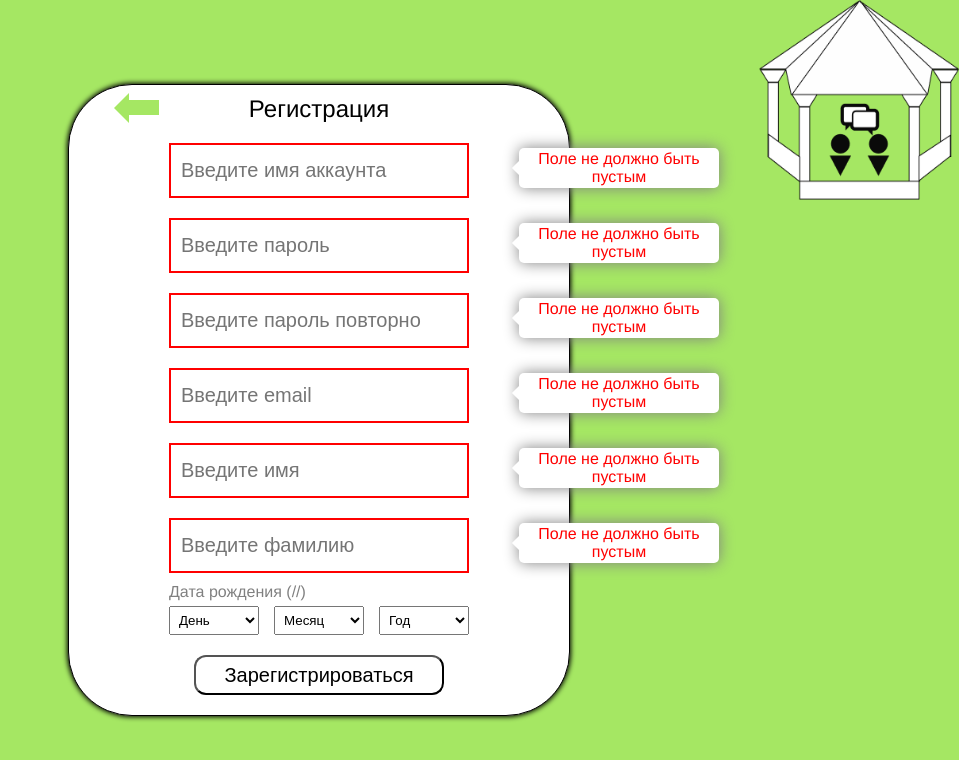
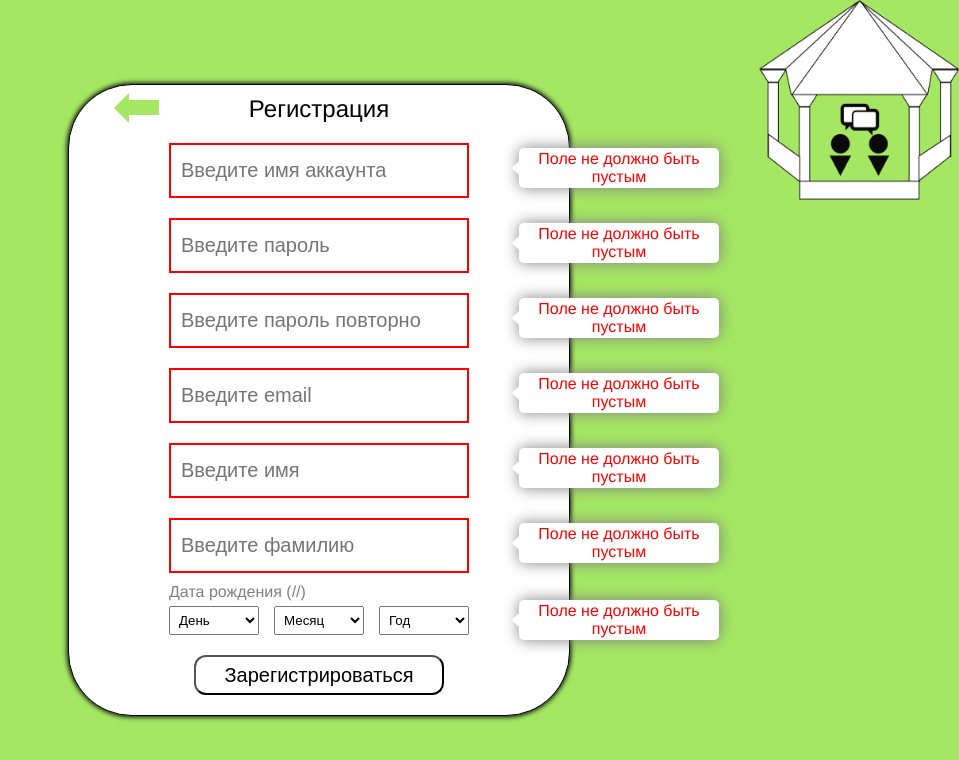
Before and after one commit to Fladit/besedka-frontend, a Vue app: page /auth/registration in a window 1280 px wide. Both pictures are taken after a click on the button "Зарегистрироваться". Shown: the top 760 px of the page, without its empty margins (321-1280 px from the left). Built offline with nearby package versions, Linux system fonts and the light colour scheme.

Commit message:
add handling of DatePicker errors

```diff
--- a/src/components/BaseAuthDebouncedInput.vue
+++ b/src/components/BaseAuthDebouncedInput.vue
@@ -2,17 +2,17 @@
   <div class="auth-input">
     <input v-bind:value="value" @input="$emit('input', $event.target.value)" :error="!!errorMessage"
            v-bind:placeholder="placeholder" v-bind:type="type" v-bind:id="id">
-    <div class="auth-input_error"  v-if="errorMessage">
-      <div class="auth-input_error-message">{{errorMessage}}</div>
-    </div>
+    <BaseAuthInputErrorWindow :error-message="errorMessage"/>
   </div>
 </template>
 
 <script>
 import {rulesEnum, rulesError} from "@/utils/inputRules";
+import BaseAuthInputErrorWindow from "@/components/BaseAuthInputErrorWindow";
 
 export default {
   name: "BaseAuthDebouncedInput",
+  components: {BaseAuthInputErrorWindow},
   props: {
     value: {
       type: String,
@@ -76,7 +76,6 @@ export default {
   methods: {
     checkErrors: function (value) {
       for (const property in this.rules) {
-        console.log(property)
         switch (property) {
           case rulesEnum.MIN_LENGTH: {
             if (value.length < this.rules[property]) {
@@ -152,36 +151,4 @@ input[error=true]:focus {
   position: relative;
 }
 
-.auth-input_error {
-  display: flex;
-  position: absolute;
-  left: 350px;
-  justify-content: center;
-  align-items: center;
-  width: 200px;
-  height: 40px;
-  bottom: 10px;
-  border-radius: 5px;
-  box-shadow: 0 0 15px 0 gray;
-  background-color: white;
-}
-
-.auth-input_error::before {
-  position: absolute;
-  left: -5px;
-  content: '';
-  width: 10px;
-  height: 10px;
-  transform: rotate(45deg);
-  background-color: white;
-}
-
-
-.auth-input_error-message {
-  color: red;
-  font-size: 16px;
-  text-align: center;
-}
-
-
 </style>
--- /dev/null
+++ b/src/components/BaseAuthInputErrorWindow.vue
@@ -0,0 +1,47 @@
+<template>
+  <div class="auth-input_error"  v-if="errorMessage">
+    <div class="auth-input_error-message">{{errorMessage}}</div>
+  </div>
+</template>
+
+<script>
+export default {
+  name: "BaseAuthInputErrorWindow",
+  props: {
+  errorMessage: String,
+  }
+}
+</script>
+
+<style scoped>
+.auth-input_error {
+  display: flex;
+  position: absolute;
+  left: 350px;
+  justify-content: center;
+  align-items: center;
+  width: 200px;
+  height: 40px;
+  bottom: 10px;
+  border-radius: 5px;
+  box-shadow: 0 0 15px 0 gray;
+  background-color: white;
+}
+
+.auth-input_error::before {
+  position: absolute;
+  left: -5px;
+  content: '';
+  width: 10px;
+  height: 10px;
+  transform: rotate(45deg);
+  background-color: white;
+}
+
+
+.auth-input_error-message {
+  color: red;
+  font-size: 16px;
+  text-align: center;
+}
+</style>
--- a/src/components/TheDatePicker.vue
+++ b/src/components/TheDatePicker.vue
@@ -6,6 +6,9 @@
       <TheInputSelector v-model="birthDate.month" v-bind:title="monthPickerOptions.title" v-bind:options="monthPickerOptions.options"/>
       <TheInputSelector v-model="birthDate.year" v-bind:title="yearPickerOptions.title" v-bind:options="yearPickerOptions.options"/>
     </div>
+    <div style="position: relative; bottom: -15px">
+      <BaseAuthInputErrorWindow :error-message="errorMessage"/>
+    </div>
   </div>
 </template>
 
@@ -13,12 +16,16 @@
 import TheInputSelector from "@/components/TheInputSelector";
 import {dayPickerOptions, monthPickerOptions, yearPickerOptions} from "@/utils/DatePickerLogic";
 import {months, monthsEnum} from "@/utils/monthsEnums";
+import BaseAuthInputErrorWindow from "@/components/BaseAuthInputErrorWindow";
+import {rulesEnum, rulesError} from "@/utils/inputRules";
 
 export default {
   name: "TheDatePicker",
-  components: {TheInputSelector},
+  components: {BaseAuthInputErrorWindow, TheInputSelector},
   props: {
     value: String,
+    rules: Object,
+    errorSearcher: Number,
   },
   data: function () {
     return {
@@ -30,7 +37,8 @@ export default {
       dayPickerOptions: dayPickerOptions,
       monthPickerOptions: monthPickerOptions,
       yearPickerOptions: yearPickerOptions,
-      days: []
+      days: [],
+      errorMessage: "",
     }
   },
   computed: {
@@ -67,7 +75,53 @@ export default {
       if (parseInt(this.birthDate.day) > val.length) {
         this.birthDate.day = ""
       }
+    },
+    errorSearcher: function (val) {
+      if (!this.errorMessage) {
+        this.checkErrors(this.value)
+      }
+    },
+    value: function (newValue) {
+      if (this.checkErrors(newValue) && this.errorMessage) {
+        this.errorMessage = ""
+      }
     }
+  },
+  methods: {
+    checkErrors: function (value) {
+      for (const property in this.rules) {
+        console.log(property)
+        switch (property) {
+          case rulesEnum.MIN_LENGTH: {
+            if (value.length < this.rules[property]) {
+              this.errorMessage = rulesError[property](this.rules[property])
+              return false;
+            }
+            break;
+          }
+          case rulesEnum.MAX_LENGTH: {
+            if (!(value.length < this.rules[property])) {
+              this.errorMessage = rulesError[property](this.rules[property])
+              return false;
+            }
+            break;
+          }
+
+          case rulesEnum.CAN_BE_EMPTY: {
+            if (((value === "" || value === undefined) && !this.rules[property])) {
+              this.errorMessage = rulesError[property](this.rules[property])
+              return false;
+            }
+            break;
+          }
+
+          default: {
+            break;
+          }
+        }
+      }
+      return true;
+    },
   }
 }
 </script>
@@ -76,6 +130,7 @@ export default {
 @import "public/variables";
 
 .date-picker {
+  position: relative;
   width: @baseAuthInputWidth;
 }
 
--- a/src/components/TheRegistrationWindow.vue
+++ b/src/components/TheRegistrationWindow.vue
@@ -30,7 +30,7 @@
     <BaseAuthDebouncedInput v-model="user.lastName" :rules="rules.name"
                             :errorSearcher="errorSearcher"
                             placeholder="Введите фамилию" id="lastname"/>
-    <TheDatePicker v-model="user.birthDay"/>
+    <TheDatePicker v-model="user.birthDay" :errorSearcher="errorSearcher" :rules="rules.noEmptyRule"/>
     <button class="registration_button" @click="register">Зарегистрироваться</button>
   </div>
 </template>
```
